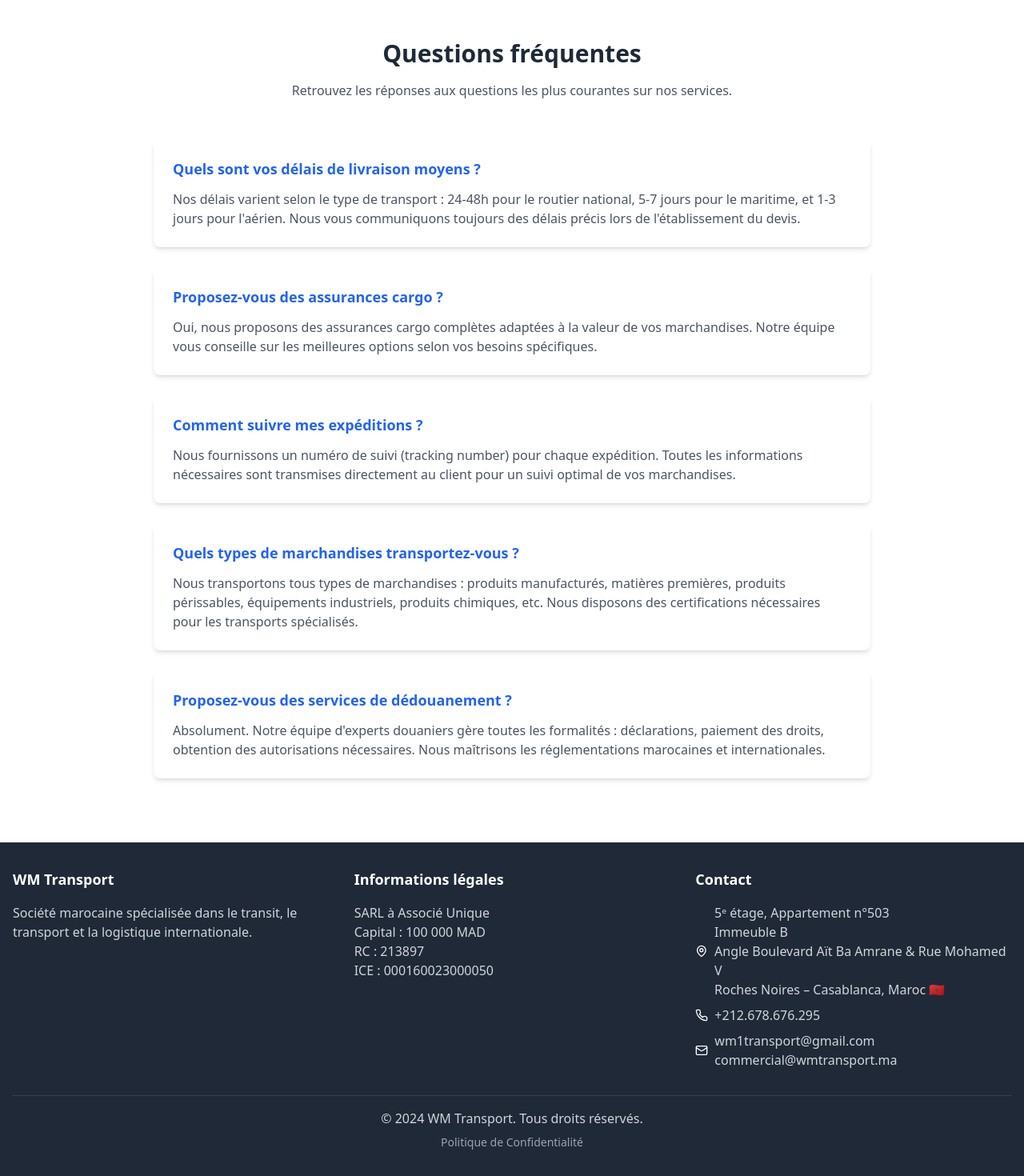
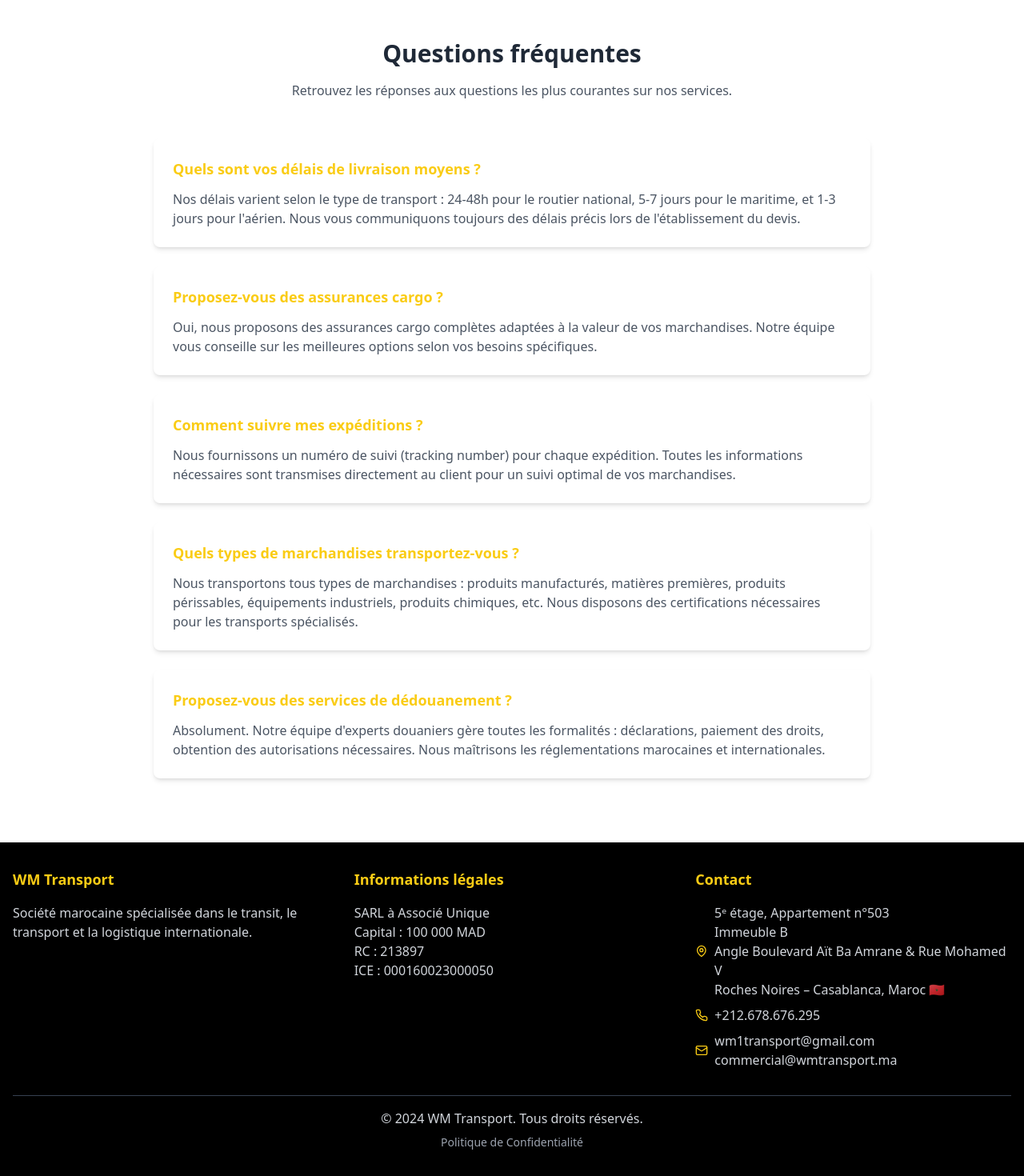
Before and after one commit to solexo/wmtransport, a React (Vite) app: page / in a window 1280 px wide. Shown: the part 3209-4679 px from the top of the page at 80% size. Built offline with nearby package versions, Linux system fonts and the light colour scheme.

Commit message:
Complete branding overhaul: changed all blue elements to yellow, footer to black/yellow, consistent WM Transport branding

```diff
--- a/src/components/Footer.tsx
+++ b/src/components/Footer.tsx
@@ -2,7 +2,7 @@ import { MapPin, Phone, Mail } from 'lucide-react';
 
 const Footer = () => {
   return (
-    <footer className="bg-gray-800 text-white py-8">
+    <footer className="bg-black text-yellow-400 py-8">
       <div className="container mx-auto px-4">
         <div className="grid grid-cols-1 md:grid-cols-3 gap-8">
           <div>
--- a/src/components/Header.tsx
+++ b/src/components/Header.tsx
@@ -12,11 +12,11 @@ const Header = () => {
           <img src="/logo.webp" alt="WM Transport" className="h-16 w-auto object-contain" />
         </Link>
         <nav className="hidden md:flex space-x-2">
-          <Link to="/" className="px-4 py-2 rounded-lg text-gray-700 hover:text-white hover:bg-blue-600 transition-all duration-300 font-medium">Accueil</Link>
-          <Link to="/about" className="px-4 py-2 rounded-lg text-gray-700 hover:text-white hover:bg-blue-600 transition-all duration-300 font-medium">À propos</Link>
-          <Link to="/services" className="px-4 py-2 rounded-lg text-gray-700 hover:text-white hover:bg-blue-600 transition-all duration-300 font-medium">Services</Link>
-          <Link to="/contact" className="px-4 py-2 rounded-lg text-gray-700 hover:text-white hover:bg-blue-600 transition-all duration-300 font-medium">Contact</Link>
-          <Link to="/privacy" className="px-4 py-2 rounded-lg text-gray-700 hover:text-white hover:bg-blue-600 transition-all duration-300 font-medium">Confidentialité</Link>
+          <Link to="/" className="px-4 py-2 rounded-lg text-gray-700 hover:text-white hover:bg-black transition-all duration-300 font-medium">Accueil</Link>
+          <Link to="/about" className="px-4 py-2 rounded-lg text-gray-700 hover:text-white hover:bg-black transition-all duration-300 font-medium">À propos</Link>
+          <Link to="/services" className="px-4 py-2 rounded-lg text-gray-700 hover:text-white hover:bg-black transition-all duration-300 font-medium">Services</Link>
+          <Link to="/contact" className="px-4 py-2 rounded-lg text-gray-700 hover:text-white hover:bg-black transition-all duration-300 font-medium">Contact</Link>
+          <Link to="/privacy" className="px-4 py-2 rounded-lg text-gray-700 hover:text-white hover:bg-black transition-all duration-300 font-medium">Confidentialité</Link>
         </nav>
         <button
           className="md:hidden"
@@ -28,11 +28,11 @@ const Header = () => {
       {isOpen && (
         <div className="md:hidden bg-white border-t">
           <nav className="container mx-auto px-4 py-4 space-y-2">
-            <Link to="/" className="block text-gray-700 hover:text-blue-600 transition-colors" onClick={() => setIsOpen(false)}>Accueil</Link>
-            <Link to="/about" className="block text-gray-700 hover:text-blue-600 transition-colors" onClick={() => setIsOpen(false)}>À propos</Link>
-            <Link to="/services" className="block text-gray-700 hover:text-blue-600 transition-colors" onClick={() => setIsOpen(false)}>Services</Link>
-            <Link to="/contact" className="block text-gray-700 hover:text-blue-600 transition-colors" onClick={() => setIsOpen(false)}>Contact</Link>
-            <Link to="/privacy" className="block text-gray-700 hover:text-blue-600 transition-colors" onClick={() => setIsOpen(false)}>Confidentialité</Link>
+            <Link to="/" className="block text-gray-700 hover:text-yellow-400 transition-colors" onClick={() => setIsOpen(false)}>Accueil</Link>
+            <Link to="/about" className="block text-gray-700 hover:text-yellow-400 transition-colors" onClick={() => setIsOpen(false)}>À propos</Link>
+            <Link to="/services" className="block text-gray-700 hover:text-yellow-400 transition-colors" onClick={() => setIsOpen(false)}>Services</Link>
+            <Link to="/contact" className="block text-gray-700 hover:text-yellow-400 transition-colors" onClick={() => setIsOpen(false)}>Contact</Link>
+            <Link to="/privacy" className="block text-gray-700 hover:text-yellow-400 transition-colors" onClick={() => setIsOpen(false)}>Confidentialité</Link>
           </nav>
         </div>
       )}
--- a/src/pages/Home.tsx
+++ b/src/pages/Home.tsx
@@ -258,31 +258,31 @@ const Home = () => {
           </p>
           <div className="max-w-4xl mx-auto space-y-6">
             <div className="bg-white p-6 rounded-lg shadow-md">
-              <h3 className="text-lg font-semibold mb-3 text-blue-600">Quels sont vos délais de livraison moyens ?</h3>
+              <h3 className="text-lg font-semibold mb-3 text-yellow-400">Quels sont vos délais de livraison moyens ?</h3>
               <p className="text-gray-600">
                 Nos délais varient selon le type de transport : 24-48h pour le routier national, 5-7 jours pour le maritime, et 1-3 jours pour l'aérien. Nous vous communiquons toujours des délais précis lors de l'établissement du devis.
               </p>
             </div>
             <div className="bg-white p-6 rounded-lg shadow-md">
-              <h3 className="text-lg font-semibold mb-3 text-blue-600">Proposez-vous des assurances cargo ?</h3>
+              <h3 className="text-lg font-semibold mb-3 text-yellow-400">Proposez-vous des assurances cargo ?</h3>
               <p className="text-gray-600">
                 Oui, nous proposons des assurances cargo complètes adaptées à la valeur de vos marchandises. Notre équipe vous conseille sur les meilleures options selon vos besoins spécifiques.
               </p>
             </div>
             <div className="bg-white p-6 rounded-lg shadow-md">
-              <h3 className="text-lg font-semibold mb-3 text-blue-600">Comment suivre mes expéditions ?</h3>
+              <h3 className="text-lg font-semibold mb-3 text-yellow-400">Comment suivre mes expéditions ?</h3>
               <p className="text-gray-600">
                 Nous fournissons un numéro de suivi (tracking number) pour chaque expédition. Toutes les informations nécessaires sont transmises directement au client pour un suivi optimal de vos marchandises.
               </p>
             </div>
             <div className="bg-white p-6 rounded-lg shadow-md">
-              <h3 className="text-lg font-semibold mb-3 text-blue-600">Quels types de marchandises transportez-vous ?</h3>
+              <h3 className="text-lg font-semibold mb-3 text-yellow-400">Quels types de marchandises transportez-vous ?</h3>
               <p className="text-gray-600">
                 Nous transportons tous types de marchandises : produits manufacturés, matières premières, produits périssables, équipements industriels, produits chimiques, etc. Nous disposons des certifications nécessaires pour les transports spécialisés.
               </p>
             </div>
             <div className="bg-white p-6 rounded-lg shadow-md">
-              <h3 className="text-lg font-semibold mb-3 text-blue-600">Proposez-vous des services de dédouanement ?</h3>
+              <h3 className="text-lg font-semibold mb-3 text-yellow-400">Proposez-vous des services de dédouanement ?</h3>
               <p className="text-gray-600">
                 Absolument. Notre équipe d'experts douaniers gère toutes les formalités : déclarations, paiement des droits, obtention des autorisations nécessaires. Nous maîtrisons les réglementations marocaines et internationales.
               </p>
--- a/src/pages/Services.tsx
+++ b/src/pages/Services.tsx
@@ -101,7 +101,7 @@ const Services = () => {
 
                   <div className="grid grid-cols-1 lg:grid-cols-2 gap-8 mb-8">
                     <div>
-                      <h3 className="text-xl font-semibold mb-4 text-blue-600">Avantages clients</h3>
+                      <h3 className="text-xl font-semibold mb-4 text-yellow-400">Avantages clients</h3>
                       <ul className="space-y-2">
                         {service.advantages.map((advantage, idx) => (
                           <li key={idx} className="flex items-center text-gray-700">
@@ -113,11 +113,11 @@ const Services = () => {
                     </div>
 
                     <div>
-                      <h3 className="text-xl font-semibold mb-4 text-blue-600">Types de marchandises</h3>
+                      <h3 className="text-xl font-semibold mb-4 text-yellow-400">Types de marchandises</h3>
                       <ul className="space-y-2">
                         {service.types.map((type, idx) => (
                           <li key={idx} className="flex items-center text-gray-700">
-                            <Package className="h-4 w-4 text-blue-500 mr-2" />
+                            <Package className="h-4 w-4 text-yellow-400 mr-2" />
                             {type}
                           </li>
                         ))}
```
